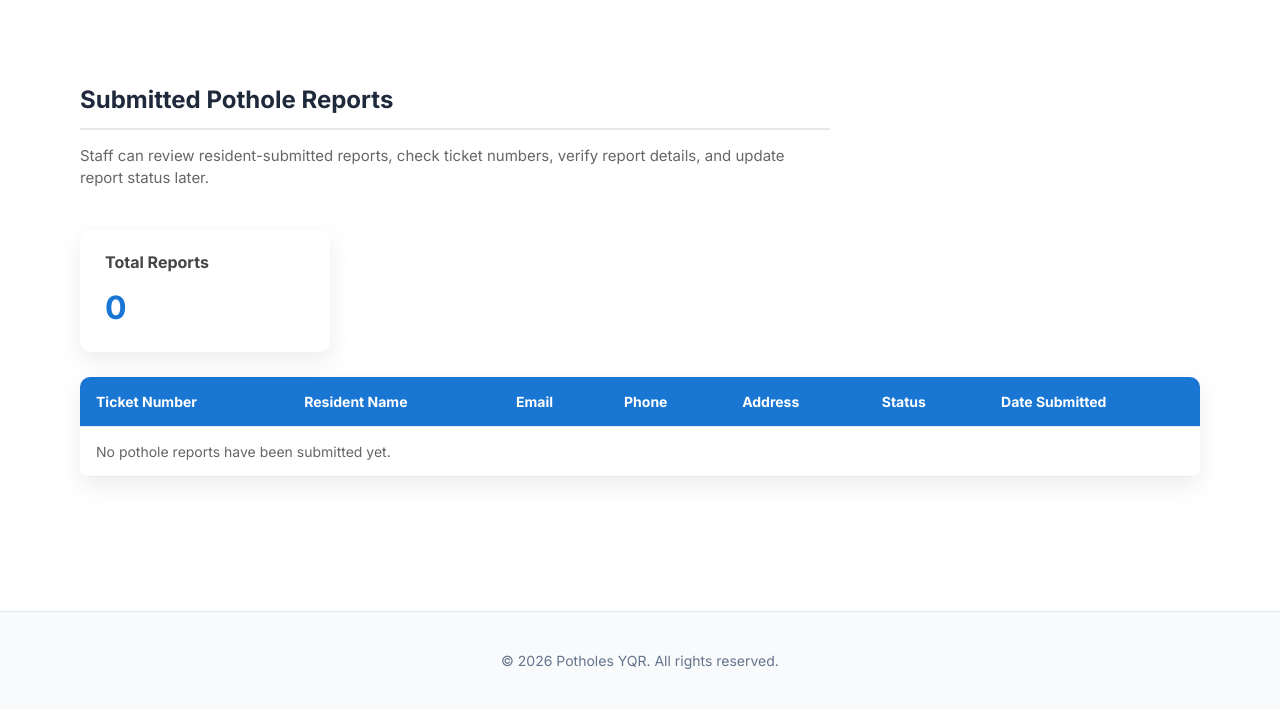
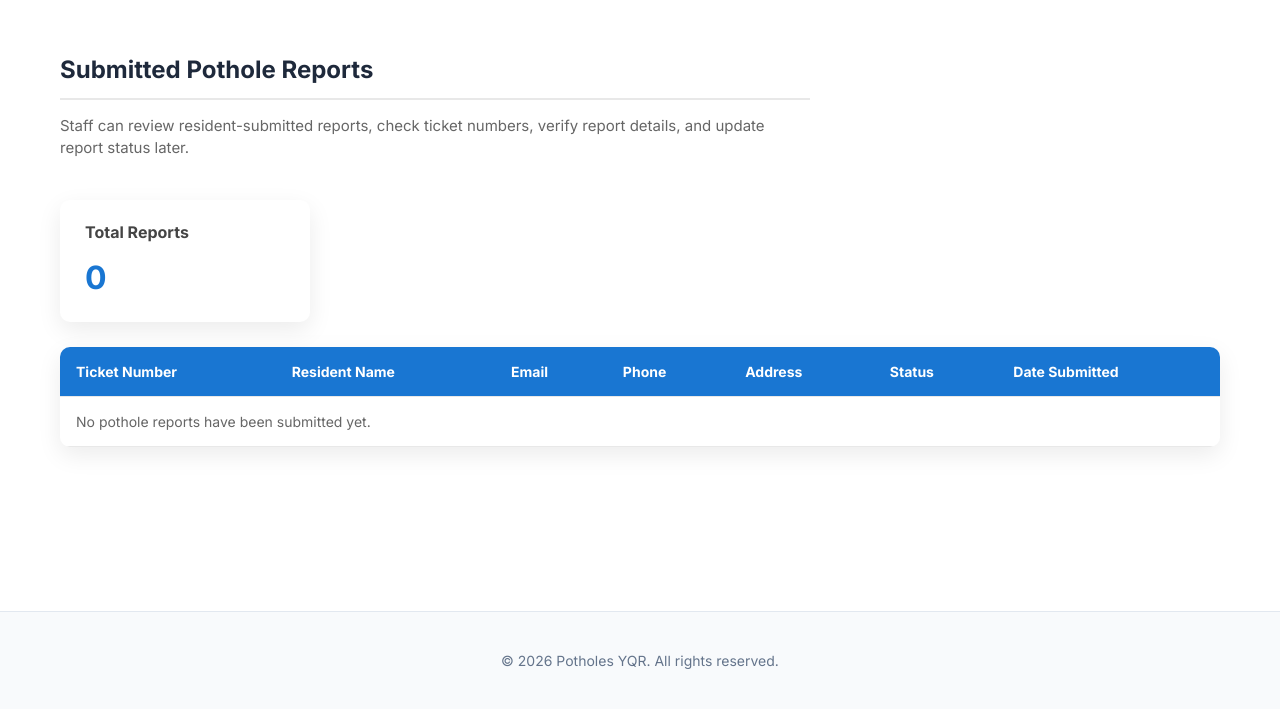
Before and after one commit to marskhld/potholesYQR, a Django app: page /staff/dashboard/ in a window 1280 px wide. Shown: the part 91-800 px from the top of the page. Run offline with Django 5.2, Linux system fonts and the light colour scheme; the visitor is signed in with stand-in values (Sample User, id 1); data that the repository does not hold is empty.

```diff
--- a/django_app/reports/static/css/staff_dashboard.css
+++ b/django_app/reports/static/css/staff_dashboard.css
@@ -1,13 +1,6 @@
-/* Sets page background to match Maria's submit report page */
-body {
-  background: #f4f6f8;
-}
-
 /* Main wrapper for the full dashboard content */
 .dashboard-container {
-  max-width: 1150px;
-  margin: 30px auto;
-  padding: 0 20px;
+  width: 100%;
 }
 
 /* Top dashboard section containing title and logout button */
```
